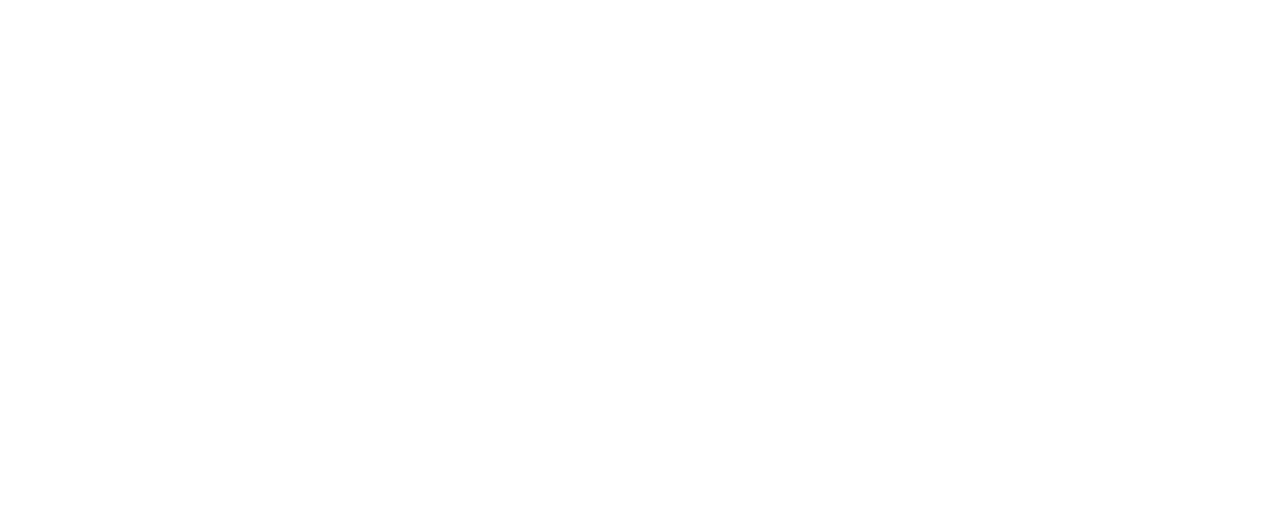
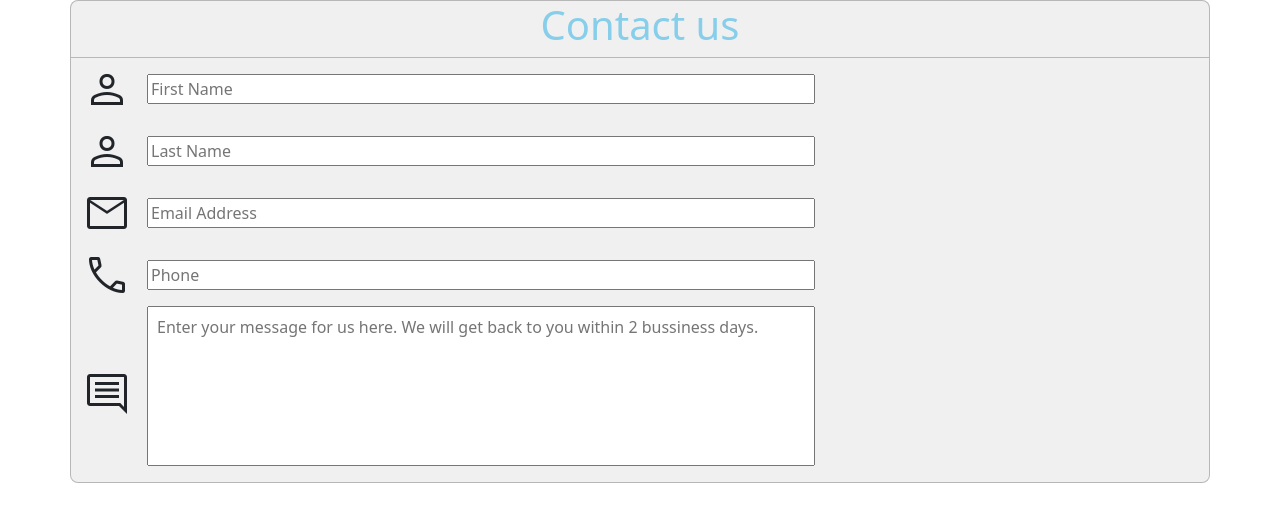
Before and after one commit to RobertoCarrera/rcsm-bc-bootstrap1-19_06_2023, a plain HTML site: page Ejercicio2/index.html in a window 1280 px wide. Drawn offline with nearby package versions, Linux system fonts and the light colour scheme.

```diff
--- a/Ejercicio2/css/styles.css
+++ b/Ejercicio2/css/styles.css
@@ -0,0 +1,39 @@
+.form_section{
+    background-color: rgba(128, 128, 128, 0.116);
+    border: 1px solid rgba(128, 128, 128, 0.5);
+    border-radius: 0.5em;
+}
+
+.contact_section_title{
+    color: skyblue;
+    border-bottom: 1px solid rgba(128, 128, 128, 0.5);
+}
+
+.material-symbols-outlined{
+    font-size: 3em;
+}
+.contact_input{
+    display: flex;
+    align-items: center;
+}
+
+.contact_input input{
+    margin: 1em;
+    width: 60%;
+}
+
+.contact_input input::placeholder{
+    margin-left: 0.5em;
+}
+
+.contact_input:last-child input{
+    height: 10em;
+    margin: 0 1em 1em;
+}
+
+.contact_input:last-child input::placeholder{
+    position: absolute;
+    top: 0;
+    left: 0;
+    margin: 0.5em;
+}
--- a/Ejercicio2/index.html
+++ b/Ejercicio2/index.html
@@ -0,0 +1,52 @@
+<!DOCTYPE html>
+<html lang="en">
+    <head>
+        <meta charset="UTF-8">
+        <meta name="viewport" content="width=device-width, initial-scale=1.0">
+        <link href="https://cdn.jsdelivr.net/npm/bootstrap@5.3.0/dist/css/bootstrap.min.css" rel="stylesheet" integrity="sha384-9ndCyUaIbzAi2FUVXJi0CjmCapSmO7SnpJef0486qhLnuZ2cdeRhO02iuK6FUUVM" crossorigin="anonymous">
+        <link rel="stylesheet" href="https://fonts.googleapis.com/css2?family=Material+Symbols+Outlined:opsz,wght,FILL,GRAD@20..48,100..700,0..1,-50..200" />
+        <link rel="stylesheet" href="./css/styles.css">
+        <title>Ejercicio 2</title>
+    </head>
+    <body>
+        <div class="container text-center form_section">
+            <div class="row contact_section_title">
+                <div class="col-12">
+                    <h1>Contact us</h1>
+                </div>
+            </div>
+            <div class="row justify-content-center contact_section_inputs">
+                <div class="col-12 contact_input">
+                    <span class="material-symbols-outlined">
+                        person
+                    </span>
+                    <input type="text" placeholder="First Name"/>
+                </div>
+                <div class="col-12 contact_input">
+                    <span class="material-symbols-outlined">
+                        person
+                    </span>
+                    <input type="text" placeholder="Last Name"/>
+                </div>
+                <div class="col-12 contact_input">
+                    <span class="material-symbols-outlined">
+                        mail
+                    </span>
+                    <input type="email" placeholder="Email Address"/>
+                </div>
+                <div class="col-12 contact_input">
+                    <span class="material-symbols-outlined">
+                        call
+                    </span>
+                    <input type="text" placeholder="Phone"/>
+                </div>
+                <div class="col-12 contact_input">
+                    <span class="material-symbols-outlined">
+                        comment
+                    </span>
+                    <input type="text" placeholder="Enter your message for us here. We will get back to you within 2 bussiness days."/>
+                </div>
+            </div>
+        </div>
+    </body>
+</html>
```
Also changed, not shown: Ejercicio1/css/styles.css (+59 -5 lines), Ejercicio1/index.html (+28 -10 lines).
